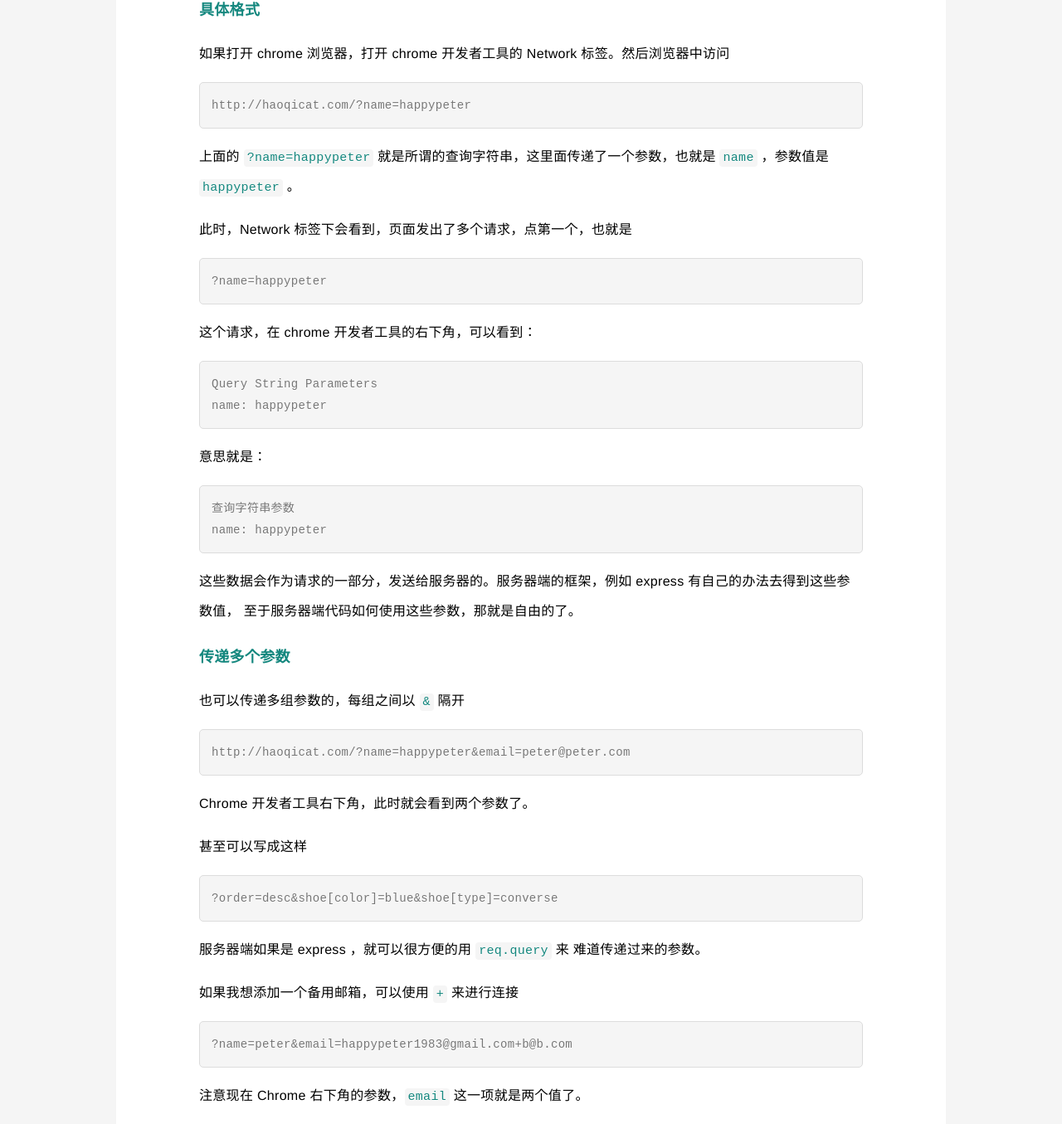
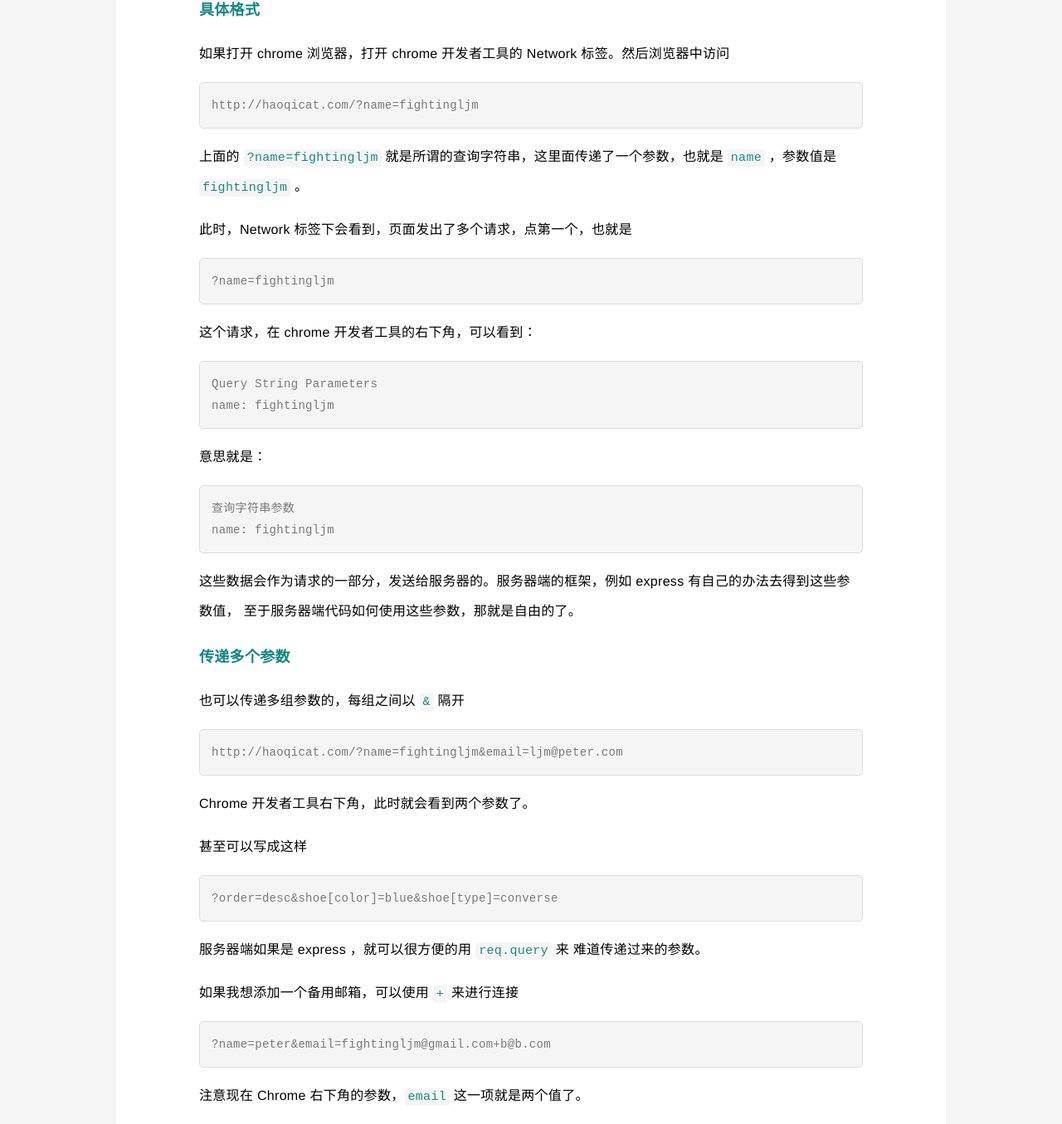
Before and after one commit to fightingljm/fightingljm.github.io, a Jekyll site: the page built from http/5-query-string-params.md, in a window 1280 px wide. Shown: the part 402-1757 px from the top of the page at 83% size. Built offline with Jekyll 4.4.1, drawn with Linux system fonts in a browser that asks for light colours.

Commit message:
query string params

````diff
--- a/http/5-query-string-params.md
+++ b/http/5-query-string-params.md
@@ -11,29 +11,29 @@ GET 请求中携带一些数据到服务器端的方法并不唯一，但是一
 如果打开 chrome 浏览器，打开 chrome 开发者工具的 Network 标签。然后浏览器中访问
 
 ```
-http://haoqicat.com/?name=happypeter
+http://haoqicat.com/?name=fightingljm
 ```
 
-上面的 `?name=happypeter` 就是所谓的查询字符串，这里面传递了一个参数，也就是 `name` ，参数值是 `happypeter` 。
+上面的 `?name=fightingljm` 就是所谓的查询字符串，这里面传递了一个参数，也就是 `name` ，参数值是 `fightingljm` 。
 
 此时，Network 标签下会看到，页面发出了多个请求，点第一个，也就是
 
 ```
-?name=happypeter
+?name=fightingljm
 ```
 
 这个请求，在 chrome 开发者工具的右下角，可以看到：
 
 ```
 Query String Parameters
-name: happypeter
+name: fightingljm
 ```
 
 意思就是：
 
 ```
 查询字符串参数
-name: happypeter
+name: fightingljm
 ```
 
 这些数据会作为请求的一部分，发送给服务器的。服务器端的框架，例如 express 有自己的办法去得到这些参数值， 至于服务器端代码如何使用这些参数，那就是自由的了。
@@ -43,7 +43,7 @@ name: happypeter
 也可以传递多组参数的，每组之间以 `&` 隔开
 
 ```
-http://haoqicat.com/?name=happypeter&email=peter@peter.com
+http://haoqicat.com/?name=fightingljm&email=ljm@peter.com
 ```
 
 Chrome 开发者工具右下角，此时就会看到两个参数了。
@@ -59,7 +59,7 @@ Chrome 开发者工具右下角，此时就会看到两个参数了。
 如果我想添加一个备用邮箱，可以使用 `+` 来进行连接
 
 ```
-?name=peter&email=happypeter1983@gmail.com+b@b.com
+?name=peter&email=fightingljm@gmail.com+b@b.com
 ```
 
 注意现在 Chrome 右下角的参数，`email` 这一项就是两个值了。
````
